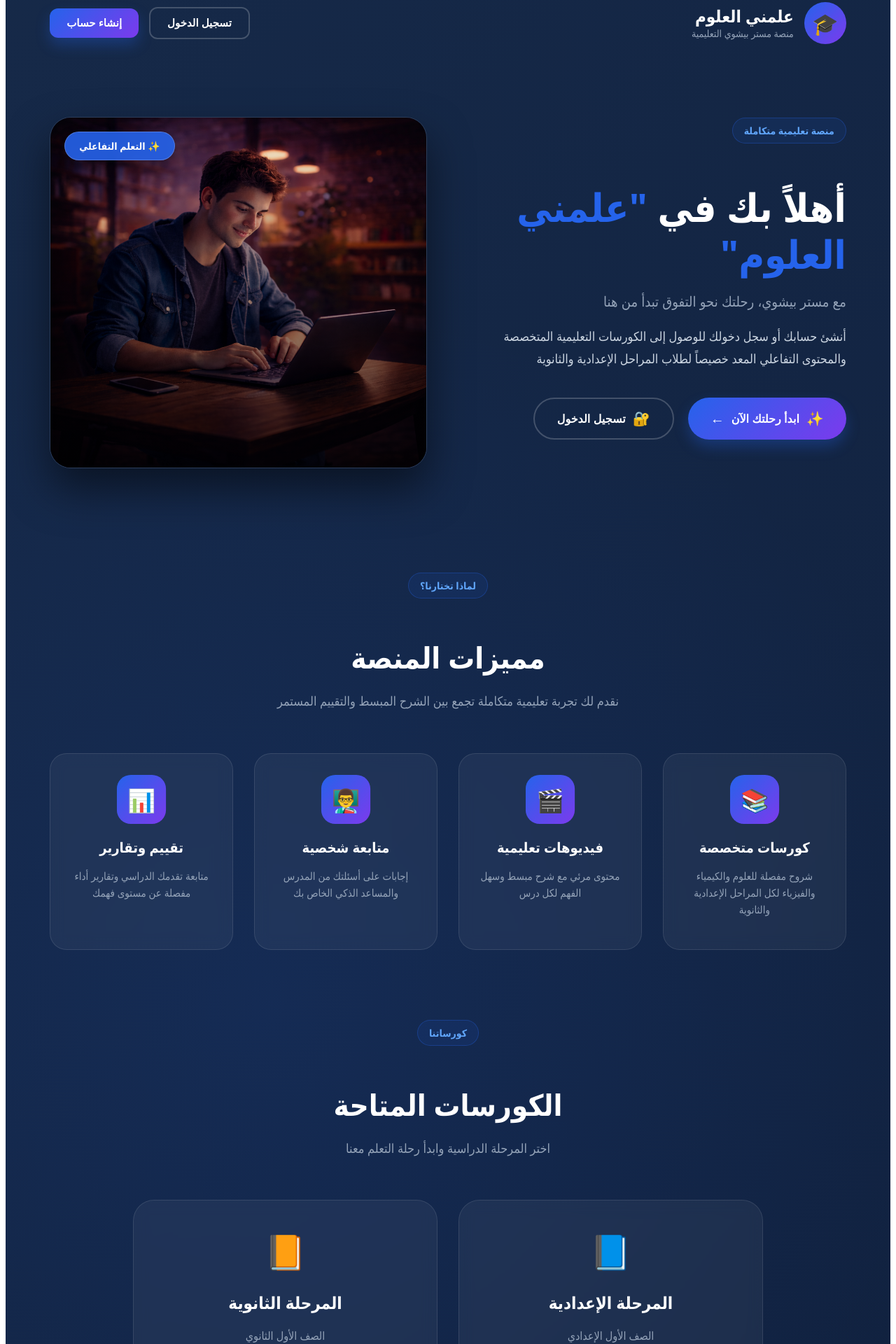
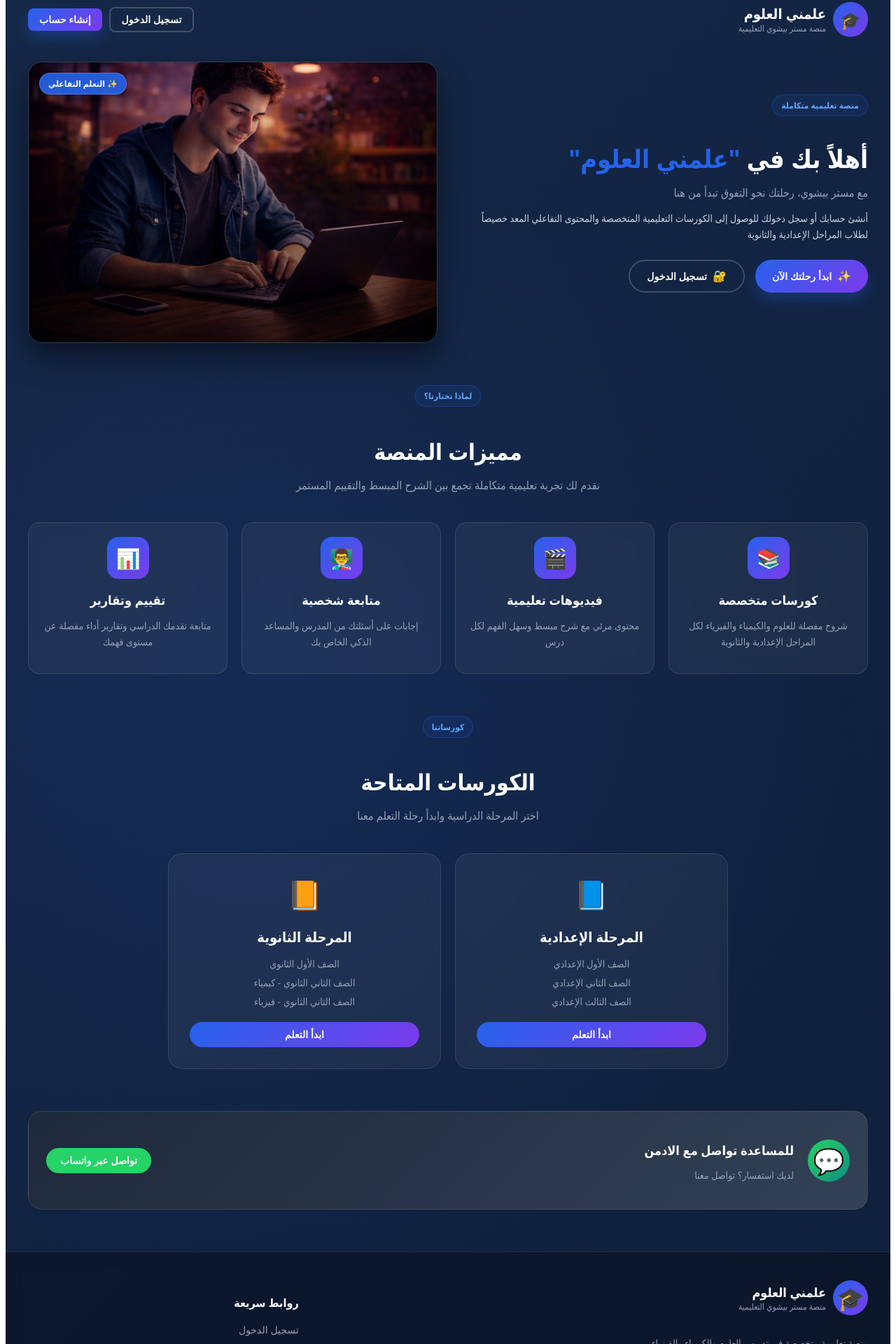
Before and after one commit to tomasmehany/almny-alaolom, a Next.js app: page / in a window 1280 px wide. Shown: the part 20-1940 px from the top of the page at 70% size. Built offline with nearby package versions, Linux system fonts and the light colour scheme.

Commit message:
Update page.tsx

```diff
--- a/app/page.tsx
+++ b/app/page.tsx
@@ -62,7 +62,7 @@ export default function Home() {
 
       {/* القسم الرئيسي */}
       <main style={styles.main}>
-        {/* Hero Section - بدون إحصائيات */}
+        {/* Hero Section */}
         <div style={{
           ...styles.hero,
           opacity: isVisible ? 1 : 0,
@@ -93,7 +93,6 @@ export default function Home() {
               >
                 <span style={styles.buttonIcon}>✨</span>
                 ابدأ رحلتك الآن
-                <span style={styles.buttonArrow}>←</span>
               </button>
 
               <button
@@ -108,7 +107,6 @@ export default function Home() {
 
           <div style={styles.heroImage}>
             <div style={styles.imageWrapper}>
-              {/* ✅ غير مسار الصورة هنا */}
               <img
                 src="/home.png"
                 alt="تعليم تفاعلي"
@@ -224,7 +222,7 @@ export default function Home() {
         <div style={styles.supportSection}>
           <div style={styles.supportCard}>
             <div style={styles.supportIcon}>💬</div>
-            <div>
+            <div style={styles.supportTextContent}>
               <h3 style={styles.supportTitle}> للمساعدة تواصل مع الادمن </h3>
               <p style={styles.supportText}>
                 لديك استفسار؟ تواصل معنا
@@ -307,6 +305,12 @@ export default function Home() {
           0%, 100% { transform: scale(1); }
           50% { transform: scale(1.05); }
         }
+
+        @media (max-width: 768px) {
+          * {
+            max-width: 100vw !important;
+          }
+        }
       `}</style>
     </div>
   )
@@ -319,7 +323,8 @@ const styles: any = {
     position: 'relative',
     overflowX: 'hidden',
     background: '#0a192f',
-    direction: 'rtl'
+    direction: 'rtl',
+    width: '100%'
   },
 
   background: {
@@ -348,29 +353,31 @@ const styles: any = {
     position: 'sticky',
     top: 0,
     zIndex: 100,
-    padding: '15px 5%',
+    padding: '15px',
     transition: 'all 0.3s ease'
   },
 
   headerContent: {
-    maxWidth: '1400px',
+    maxWidth: '1200px',
     margin: '0 auto',
     display: 'flex',
     justifyContent: 'space-between',
     alignItems: 'center',
     position: 'relative',
-    zIndex: 2
+    zIndex: 2,
+    flexWrap: 'wrap',
+    gap: '15px'
   },
 
   logo: {
     display: 'flex',
     alignItems: 'center',
-    gap: '15px'
+    gap: '10px'
   },
 
   logoIconWrapper: {
-    width: '60px',
-    height: '60px',
+    width: '50px',
+    height: '50px',
     background: 'linear-gradient(135deg, #2563eb, #7c3aed)',
     borderRadius: '50%',
     display: 'flex',
@@ -380,7 +387,7 @@ const styles: any = {
   },
 
   logoIcon: {
-    fontSize: '30px'
+    fontSize: '24px'
   },
 
   logoText: {
@@ -389,7 +396,7 @@ const styles: any = {
   },
 
   logoMain: {
-    fontSize: '24px',
+    fontSize: '20px',
     fontWeight: '800',
     color: 'white',
     margin: 0,
@@ -397,36 +404,36 @@ const styles: any = {
   },
 
   logoSub: {
-    fontSize: '14px',
+    fontSize: '12px',
     color: '#94a3b8',
     margin: 0
   },
 
   nav: {
     display: 'flex',
-    gap: '15px',
+    gap: '10px',
     alignItems: 'center'
   },
 
   navButton: {
-    padding: '12px 24px',
+    padding: '8px 16px',
     background: 'transparent',
     color: 'white',
     border: '2px solid rgba(255,255,255,0.2)',
-    borderRadius: '12px',
-    fontSize: '15px',
+    borderRadius: '8px',
+    fontSize: '14px',
     fontWeight: '600',
     cursor: 'pointer',
     transition: 'all 0.3s'
   },
 
   navButtonPrimary: {
-    padding: '12px 24px',
+    padding: '8px 16px',
     background: 'linear-gradient(135deg, #2563eb, #7c3aed)',
     color: 'white',
     border: 'none',
-    borderRadius: '12px',
-    fontSize: '15px',
+    borderRadius: '8px',
+    fontSize: '14px',
     fontWeight: '600',
     cursor: 'pointer',
     transition: 'all 0.3s',
@@ -436,18 +443,17 @@ const styles: any = {
   main: {
     position: 'relative',
     zIndex: 2,
-    maxWidth: '1400px',
+    maxWidth: '1200px',
     margin: '0 auto',
-    padding: '40px 5%'
+    padding: '20px'
   },
 
   hero: {
     display: 'grid',
     gridTemplateColumns: '1fr 1fr',
-    gap: '60px',
+    gap: '30px',
     alignItems: 'center',
-    marginBottom: '100px',
-    minHeight: '600px'
+    marginBottom: '60px'
   },
 
   heroContent: {
@@ -456,20 +462,20 @@ const styles: any = {
 
   heroBadge: {
     display: 'inline-block',
-    padding: '8px 16px',
+    padding: '6px 12px',
     background: 'rgba(37,99,235,0.1)',
     border: '1px solid rgba(37,99,235,0.3)',
     borderRadius: '50px',
-    fontSize: '14px',
+    fontSize: '12px',
     fontWeight: '600',
     color: '#60a5fa',
-    marginBottom: '20px'
+    marginBottom: '15px'
   },
 
   heroTitle: {
-    fontSize: '56px',
+    fontSize: '36px',
     fontWeight: '800',
-    marginBottom: '20px',
+    marginBottom: '15px',
     lineHeight: 1.2,
     color: 'white'
   },
@@ -479,62 +485,58 @@ const styles: any = {
   },
 
   heroSubtitle: {
-    fontSize: '20px',
+    fontSize: '16px',
     color: '#94a3b8',
-    marginBottom: '20px'
+    marginBottom: '15px'
   },
 
   heroDescription: {
-    fontSize: '18px',
-    lineHeight: 1.8,
+    fontSize: '14px',
+    lineHeight: 1.6,
     color: '#cbd5e1',
-    marginBottom: '40px'
+    marginBottom: '25px'
   },
 
   heroButtons: {
     display: 'flex',
-    gap: '20px',
-    marginBottom: '40px',
+    gap: '15px',
+    marginBottom: '25px',
     flexWrap: 'wrap'
   },
 
   primaryButton: {
-    padding: '16px 32px',
+    padding: '12px 24px',
     background: 'linear-gradient(135deg, #2563eb, #7c3aed)',
     color: 'white',
     border: 'none',
     borderRadius: '50px',
-    fontSize: '16px',
+    fontSize: '14px',
     fontWeight: '600',
     cursor: 'pointer',
     display: 'flex',
     alignItems: 'center',
-    gap: '10px',
+    gap: '8px',
     transition: 'all 0.3s',
     boxShadow: '0 10px 20px rgba(37,99,235,0.3)'
   },
 
   secondaryButton: {
-    padding: '16px 32px',
+    padding: '12px 24px',
     background: 'transparent',
     color: 'white',
     border: '2px solid rgba(255,255,255,0.2)',
     borderRadius: '50px',
-    fontSize: '16px',
+    fontSize: '14px',
     fontWeight: '600',
     cursor: 'pointer',
     display: 'flex',
     alignItems: 'center',
-    gap: '10px',
+    gap: '8px',
     transition: 'all 0.3s'
   },
 
   buttonIcon: {
-    fontSize: '20px'
-  },
-
-  buttonArrow: {
-    fontSize: '20px'
+    fontSize: '16px'
   },
 
   heroImage: {
@@ -544,15 +546,16 @@ const styles: any = {
 
   imageWrapper: {
     position: 'relative',
-    borderRadius: '30px',
+    borderRadius: '20px',
     overflow: 'hidden',
-    boxShadow: '0 30px 60px rgba(0,0,0,0.5)',
+    boxShadow: '0 20px 40px rgba(0,0,0,0.5)',
     border: '1px solid rgba(255,255,255,0.1)'
   },
 
   mainImage: {
     width: '100%',
-    height: '500px',
+    height: 'auto',
+    maxHeight: '400px',
     objectFit: 'cover',
     display: 'block'
   },
@@ -568,49 +571,49 @@ const styles: any = {
 
   imageBadge: {
     position: 'absolute',
-    top: '20px',
-    left: '20px',
-    padding: '10px 20px',
+    top: '15px',
+    left: '15px',
+    padding: '6px 12px',
     background: 'rgba(37,99,235,0.9)',
     backdropFilter: 'blur(10px)',
     borderRadius: '50px',
     color: 'white',
-    fontSize: '14px',
+    fontSize: '12px',
     fontWeight: '600',
     border: '1px solid rgba(255,255,255,0.2)',
     boxShadow: '0 10px 20px rgba(0,0,0,0.3)'
   },
 
   featuresSection: {
-    marginBottom: '100px'
+    marginBottom: '60px'
   },
 
   sectionHeader: {
     textAlign: 'center',
-    marginBottom: '60px'
+    marginBottom: '40px'
   },
 
   sectionBadge: {
     display: 'inline-block',
-    padding: '8px 16px',
+    padding: '6px 12px',
     background: 'rgba(37,99,235,0.1)',
     border: '1px solid rgba(37,99,235,0.3)',
     borderRadius: '50px',
-    fontSize: '14px',
+    fontSize: '12px',
     fontWeight: '600',
     color: '#60a5fa',
-    marginBottom: '20px'
+    marginBottom: '15px'
   },
 
   sectionTitle: {
-    fontSize: '42px',
+    fontSize: '32px',
     fontWeight: '800',
     color: 'white',
-    marginBottom: '20px'
+    marginBottom: '15px'
   },
 
   sectionSubtitle: {
-    fontSize: '18px',
+    fontSize: '16px',
     color: '#94a3b8',
     maxWidth: '600px',
     margin: '0 auto',
@@ -620,13 +623,13 @@ const styles: any = {
   featuresGrid: {
     display: 'grid',
     gridTemplateColumns: 'repeat(4, 1fr)',
-    gap: '30px'
+    gap: '20px'
   },
 
   featureCard: {
     background: 'rgba(255,255,255,0.05)',
-    borderRadius: '24px',
-    padding: '30px',
+    borderRadius: '16px',
+    padding: '20px',
     textAlign: 'center',
     transition: 'all 0.3s',
     border: '1px solid rgba(255,255,255,0.1)',
@@ -634,50 +637,50 @@ const styles: any = {
   },
 
   featureIconWrapper: {
-    width: '70px',
-    height: '70px',
+    width: '60px',
+    height: '60px',
     background: 'linear-gradient(135deg, #2563eb, #7c3aed)',
-    borderRadius: '20px',
+    borderRadius: '16px',
     display: 'flex',
     alignItems: 'center',
     justifyContent: 'center',
-    margin: '0 auto 20px',
+    margin: '0 auto 15px',
     animation: 'pulse 2s infinite'
   },
 
   featureIcon: {
-    fontSize: '32px'
+    fontSize: '28px'
   },
 
   featureTitle: {
-    fontSize: '20px',
+    fontSize: '18px',
     fontWeight: '600',
     color: 'white',
-    marginBottom: '15px'
+    marginBottom: '10px'
   },
 
   featureText: {
-    fontSize: '15px',
+    fontSize: '14px',
     color: '#94a3b8',
     lineHeight: 1.6
   },
 
   coursesSection: {
-    marginBottom: '100px'
+    marginBottom: '60px'
   },
 
   coursesGrid: {
     display: 'grid',
     gridTemplateColumns: 'repeat(2, 1fr)',
-    gap: '30px',
-    maxWidth: '900px',
+    gap: '20px',
+    maxWidth: '800px',
     margin: '0 auto'
   },
 
   courseCard: {
     background: 'rgba(255,255,255,0.05)',
-    borderRadius: '30px',
-    padding: '40px',
+    borderRadius: '20px',
+    padding: '30px',
     textAlign: 'center',
     border: '1px solid rgba(255,255,255,0.1)',
     backdropFilter: 'blur(10px)',
@@ -685,33 +688,33 @@ const styles: any = {
   },
 
   courseIcon: {
-    fontSize: '48px',
-    marginBottom: '20px'
+    fontSize: '40px',
+    marginBottom: '15px'
   },
 
   courseTitle: {
-    fontSize: '24px',
+    fontSize: '20px',
     fontWeight: '700',
     color: 'white',
-    marginBottom: '20px'
+    marginBottom: '15px'
   },
 
   courseDetails: {
     display: 'flex',
     flexDirection: 'column',
-    gap: '10px',
-    marginBottom: '30px',
+    gap: '8px',
+    marginBottom: '20px',
     color: '#94a3b8',
-    fontSize: '16px'
+    fontSize: '14px'
   },
 
   courseButton: {
-    padding: '14px 28px',
+    padding: '10px 20px',
     background: 'linear-gradient(135deg, #2563eb, #7c3aed)',
     color: 'white',
     border: 'none',
     borderRadius: '50px',
-    fontSize: '16px',
+    fontSize: '14px',
     fontWeight: '600',
     cursor: 'pointer',
     transition: 'all 0.3s',
@@ -719,24 +722,24 @@ const styles: any = {
   },
 
   supportSection: {
-    marginBottom: '60px'
+    marginBottom: '40px'
   },
 
   supportCard: {
     background: 'linear-gradient(135deg, #1e293b, #334155)',
-    borderRadius: '30px',
-    padding: '40px',
+    borderRadius: '20px',
+    padding: '25px',
     display: 'flex',
     alignItems: 'center',
-    gap: '30px',
+    gap: '20px',
     border: '1px solid rgba(255,255,255,0.1)',
     backdropFilter: 'blur(10px)'
   },
 
   supportIcon: {
-    fontSize: '48px',
-    width: '80px',
-    height: '80px',
+    fontSize: '36px',
+    width: '60px',
+    height: '60px',
     background: 'linear-gradient(135deg, #25D366, #128C7E)',
     borderRadius: '50%',
     display: 'flex',
@@ -745,68 +748,72 @@ const styles: any = {
     animation: 'pulse 2s infinite'
   },
 
+  supportTextContent: {
+    flex: 1
+  },
+
   supportTitle: {
-    fontSize: '24px',
+    fontSize: '18px',
     fontWeight: '700',
     color: 'white',
-    marginBottom: '10px'
+    marginBottom: '5px'
   },
 
   supportText: {
-    fontSize: '16px',
+    fontSize: '14px',
     color: '#94a3b8'
   },
 
   supportButton: {
-    padding: '14px 28px',
+    padding: '10px 20px',
     background: '#25D366',
     color: 'white',
     border: 'none',
     borderRadius: '50px',
-    fontSize: '16px',
+    fontSize: '14px',
     fontWeight: '600',
     cursor: 'pointer',
     transition: 'all 0.3s',
-    marginRight: 'auto'
+    whiteSpace: 'nowrap'
   },
 
   footer: {
     background: 'rgba(0,0,0,0.3)',
     backdropFilter: 'blur(10px)',
     borderTop: '1px solid rgba(255,255,255,0.1)',
-    padding: '60px 5% 30px',
+    padding: '40px 20px 20px',
     position: 'relative',
     zIndex: 2
   },
 
   footerContent: {
-    maxWidth: '1400px',
+    maxWidth: '1200px',
     margin: '0 auto'
   },
 
   footerTop: {
     display: 'grid',
     gridTemplateColumns: '2fr 1fr',
-    gap: '60px',
-    marginBottom: '60px'
+    gap: '40px',
+    marginBottom: '40px'
   },
 
   footerInfo: {
     display: 'flex',
     flexDirection: 'column',
-    gap: '20px'
+    gap: '15px'
   },
 
   footerLogo: {
     display: 'flex',
     alignItems: 'center',
-    gap: '15px'
+    gap: '10px'
   },
 
   footerLogoIcon: {
-    fontSize: '40px',
-    width: '60px',
-    height: '60px',
+    fontSize: '32px',
+    width: '50px',
+    height: '50px',
     background: 'linear-gradient(135deg, #2563eb, #7c3aed)',
     borderRadius: '50%',
     display: 'flex',
@@ -815,43 +822,43 @@ const styles: any = {
   },
 
   footerTitle: {
-    fontSize: '20px',
+    fontSize: '18px',
     fontWeight: '700',
     color: 'white',
     margin: 0
   },
 
   footerSubtitle: {
-    fontSize: '14px',
+    fontSize: '12px',
     color: '#94a3b8',
     margin: 0
   },
 
   footerDescription: {
-    fontSize: '16px',
+    fontSize: '14px',
     color: '#94a3b8',
-    lineHeight: 1.8,
-    maxWidth: '400px'
+    lineHeight: 1.6,
+    maxWidth: '350px'
   },
 
   footerLinks: {
     display: 'flex',
     flexDirection: 'column',
-    gap: '15px'
+    gap: '10px'
   },
 
   footerLinksTitle: {
-    fontSize: '18px',
+    fontSize: '16px',
     fontWeight: '600',
     color: 'white',
-    marginBottom: '10px'
+    marginBottom: '5px'
   },
 
   footerLink: {
     background: 'none',
     border: 'none',
     color: '#94a3b8',
-    fontSize: '15px',
+    fontSize: '14px',
     textAlign: 'right',
     cursor: 'pointer',
     padding: '5px 0',
@@ -859,24 +866,24 @@ const styles: any = {
   },
 
   footerBottom: {
-    paddingTop: '30px',
+    paddingTop: '20px',
     borderTop: '1px solid rgba(255,255,255,0.1)',
     display: 'flex',
     justifyContent: 'space-between',
     alignItems: 'center',
     flexWrap: 'wrap',
-    gap: '20px'
+    gap: '15px'
   },
 
   copyright: {
     color: '#94a3b8',
-    fontSize: '14px',
+    fontSize: '12px',
     margin: 0
   },
 
   developer: {
     color: '#94a3b8',
-    fontSize: '14px',
+    fontSize: '12px',
     margin: 0
   },
 
```
